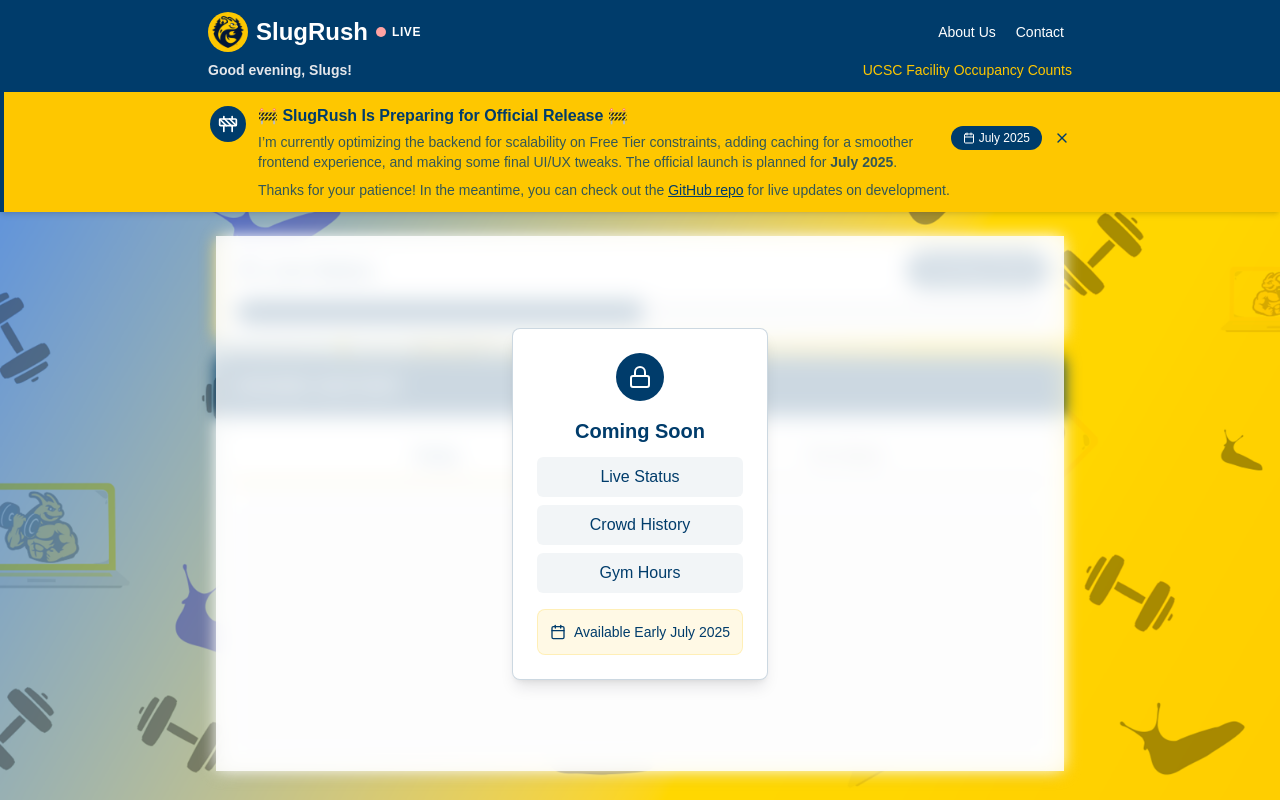
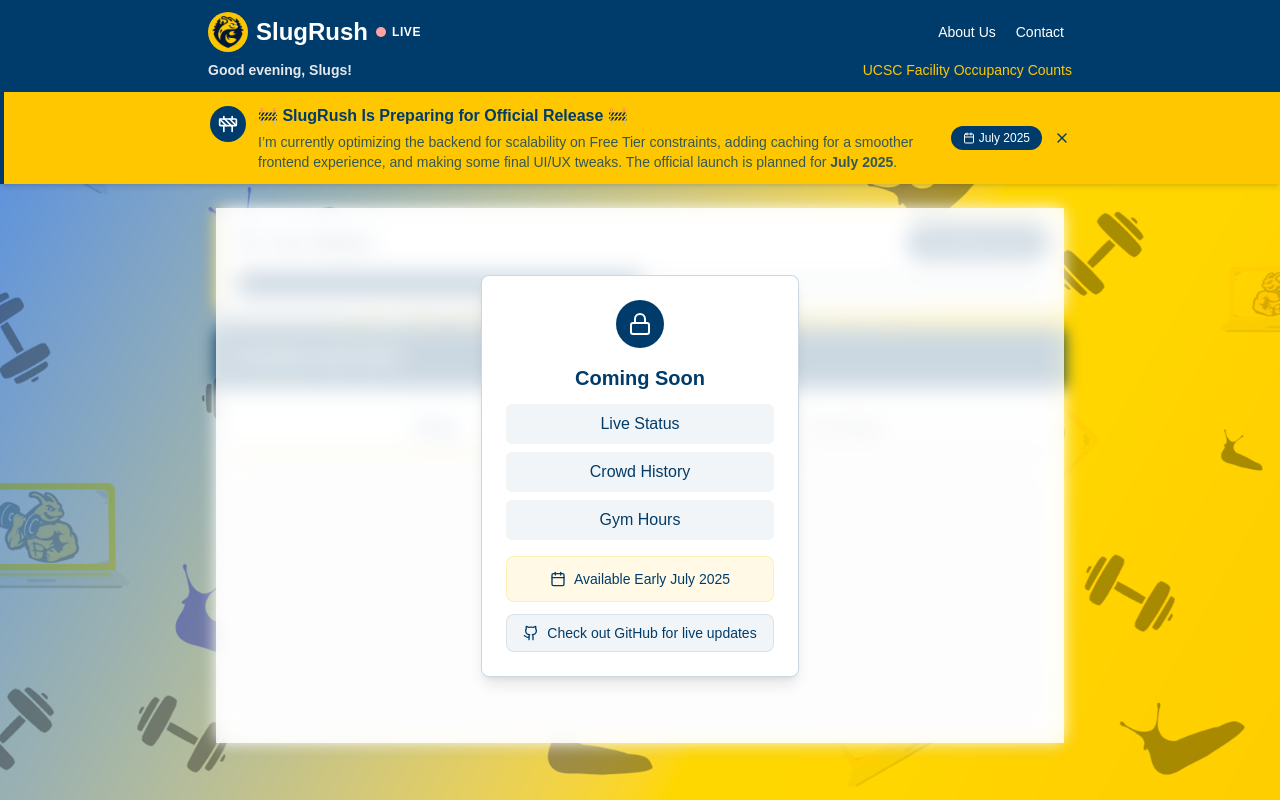
Before and after one commit to Jeeevii/SlugRush, a Next.js app in the folder slugrush_frontend/: page / in a window 1280 px wide. Built offline with nearby package versions, Linux system fonts and the light colour scheme.

Commit message:
redirected to new branch for live updates

```diff
--- a/slugrush_frontend/src/components/crowd_meter/ComingSoonOverlay.tsx
+++ b/slugrush_frontend/src/components/crowd_meter/ComingSoonOverlay.tsx
@@ -1,7 +1,7 @@
 "use client"
 
 import type React from "react"
-import { Lock, Calendar } from "lucide-react"
+import { Lock, Calendar, Github } from "lucide-react"
 
 interface ComingSoonOverlayProps {
   children: React.ReactNode
@@ -34,10 +34,22 @@
             </div>
           </div>
 
-          <div className="bg-[#FEC700]/10 border border-[#FEC700]/20 rounded-lg p-3 flex items-center justify-center gap-2">
+          {/* Launch Date */}
+          <div className="bg-[#FEC700]/10 border border-[#FEC700]/20 rounded-lg p-3 flex items-center justify-center gap-2 mb-3">
             <Calendar className="h-4 w-4 text-[#003C6B]" />
             <span className="text-sm font-medium text-[#003C6B]">Available Early July 2025</span>
           </div>
+
+          {/* ⭐️ Highlighted GitHub Link */}
+          <a
+            href="https://github.com/Jeeevii/SlugRush/tree/Jeevi?tab=readme-ov-file"
+            target="_blank"
+            rel="noopener noreferrer"
+            className="block bg-[#003C6B]/5 border border-[#003C6B]/10 rounded-lg px-4 py-2 mt-1 text-sm font-medium text-[#003C6B] hover:bg-[#003C6B]/10 transition flex items-center justify-center gap-2"
+          >
+            <Github className="h-4 w-4" />
+            Check out GitHub for live updates
+          </a>
         </div>
       </div>
     </div>
--- a/slugrush_frontend/src/components/crowd_meter/MaintenanceNotice.tsx
+++ b/slugrush_frontend/src/components/crowd_meter/MaintenanceNotice.tsx
@@ -43,18 +43,6 @@
                 </button>
               </div>
             </div>
-
-            <div className="mt-2 text-xs sm:text-sm text-[#003C6B]/80">
-              Thanks for your patience! In the meantime, you can check out the{" "}
-              <a
-                href="https://github.com/Jeeevii/SlugRush/tree/main?tab=readme-ov-file"
-                className="text-[#003C6B] underline hover:text-[#002a4d]"
-                rel="noopener noreferrer"
-              >
-                GitHub repo
-              </a>{" "}
-              for live updates on development.
-            </div>
           </div>
         </div>
       </div>
```
